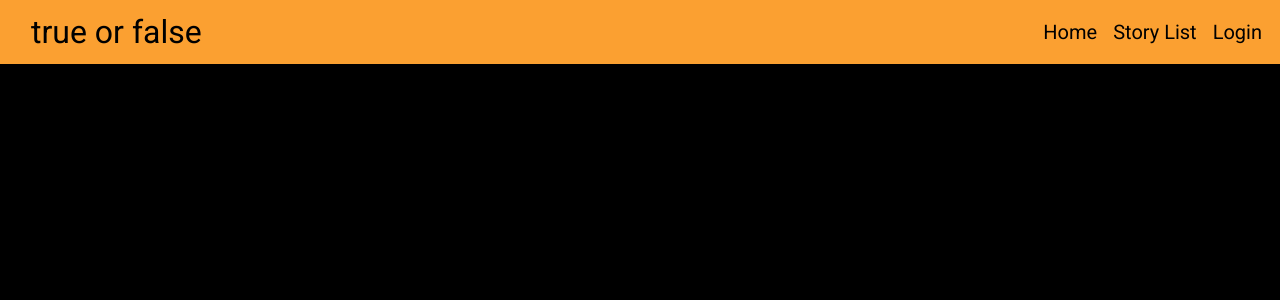
After one commit to AEMacBeath/true-false-stories, a Django app: template templates/base.html in a window 1280 px wide. The commit adds this page. Shown: the top 300 px of the page. Run offline with Django 3.2, Linux system fonts and the light colour scheme; the template is opened without the code that fills it, so the values that code supplies are empty; some libraries are stand-ins or nearby versions.

Commit message:
Created site header wth navigation in base.html.

```diff
--- /dev/null
+++ b/static/css/style.css
@@ -0,0 +1,36 @@
+@import url('https://fonts.googleapis.com/css2?family=DM+Sans&family=Roboto&display=swap');
+
+body {
+    background-color: black;
+}
+
+header {
+    margin: 0;
+}
+
+/*---------------------------------------- Navbar */
+.navbar {
+    background-color: #fba031;
+}
+
+.navbar-brand {
+    font-family: 'Roboto', sans-serif;
+    font-size: 2rem;
+    color: black;
+    padding: 0;
+}
+
+.navbar-nav {
+    font-family: 'Roboto', sans-serif;
+    font-size: 1.25rem;
+    position: absolute;
+    right: 10px;
+}
+
+.nav-link {
+    color: black;
+}
+
+.nav-link:hover, .navbar-brand:hover {
+    color: white;
+}
--- /dev/null
+++ b/templates/base.html
@@ -0,0 +1,49 @@
+{% load static %}
+
+<!DOCTYPE html>
+<html lang="en">
+
+<head>
+    <meta charset="UTF-8">
+    <meta name="viewport" content="width=device-width, initial-scale=1.0">
+    <meta http-equiv="X-UA-Compatible" content="ie=edge">
+    <link rel="stylesheet" href="https://maxcdn.bootstrapcdn.com/bootstrap/4.2.1/css/bootstrap.min.css"
+        type="text/css" />
+    <link rel="stylesheet" href="https://use.fontawesome.com/releases/v5.0.10/css/all.css"
+        integrity="sha384-+d0P83n9kaQMCwj8F4RJB66tzIwOKmrdb46+porD/OvrJ+37WqIM7UoBtwHO6Nlg" crossorigin="anonymous">
+    <link rel="stylesheet" href="../static/css/style.css" type="text/css">
+    <title>True or False</title>
+</head>
+
+<body>
+    <header>
+          <nav class="navbar navbar-expand-lg">
+            <div class="container-fluid">
+              <a class="navbar-brand" href="#">true or false</a>
+              <button class="navbar-toggler" type="button" data-bs-toggle="collapse" data-bs-target="#navbarNav" aria-controls="navbarNav" aria-expanded="false" aria-label="Toggle navigation">
+                <span class="navbar-toggler-icon"></span>
+              </button>
+              <div class="collapse navbar-collapse" id="navbarNav">
+                <ul class="navbar-nav">
+                  <li class="nav-item">
+                    <a class="nav-link active" aria-current="page" href="#">Home</a>
+                  </li>
+                  <li class="nav-item">
+                    <a class="nav-link" href="#">Story List</a>
+                  </li>
+                  <li class="nav-item">
+                    <a class="nav-link" href="#">Login</a>
+                  </li>
+                </ul>
+              </div>
+            </div>
+          </nav>
+    </header>
+    <main>
+        {% block content %}
+        <!-- Content Goes here -->
+        {% endblock content %}
+    </main>
+</body>
+
+</html>
```
Also changed, not shown: templates/index.html (+4 -14 lines).
